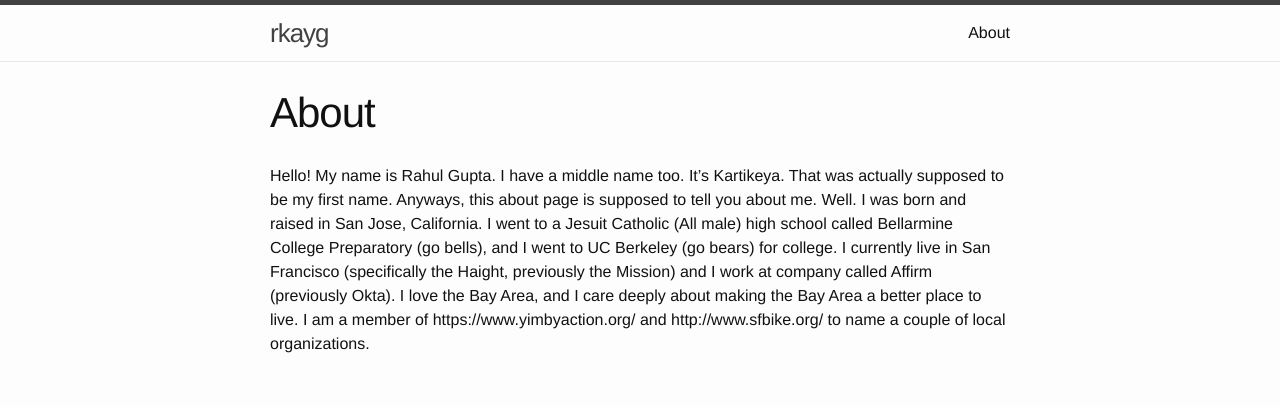
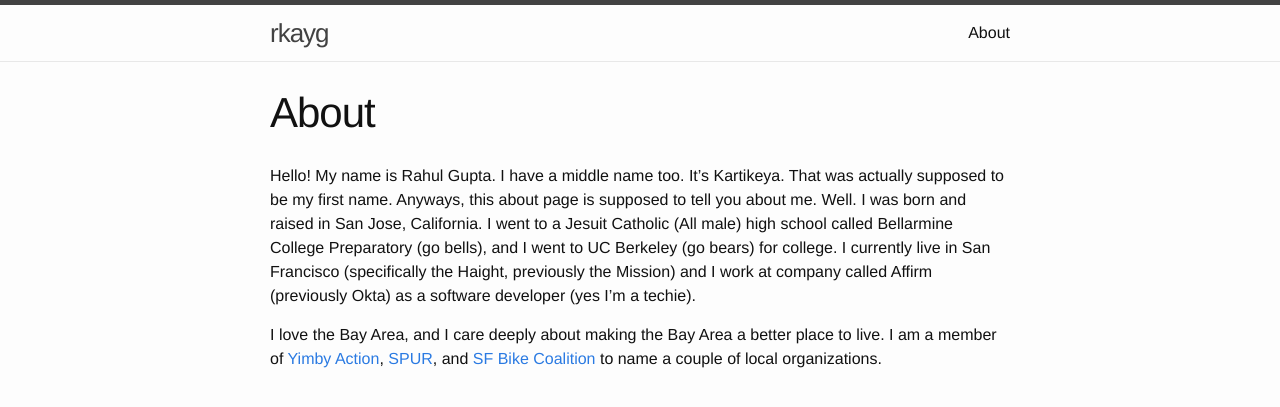
Before and after one commit to rahulkgupta/rahulkgupta.github.io, a Jekyll site: the page built from about.md, in a window 1280 px wide, cut to the strip 0-412 px from the top of the page. Shown: the top 407 px of the strip. Built offline with Jekyll 4.4.1, drawn with Linux system fonts in a browser that asks for light colours.

Commit message:
add links to about page

```diff
--- a/about.md
+++ b/about.md
@@ -4,4 +4,6 @@ title: About
 permalink: /about/
 ---
 
-Hello! My name is Rahul Gupta. I have a middle name too. It's Kartikeya. That was actually supposed to be my first name. Anyways, this about page is supposed to tell you about me. Well. I was born and raised in San Jose, California. I went to a Jesuit Catholic (All male) high school called Bellarmine College Preparatory (go bells), and I went to UC Berkeley (go bears) for college. I currently live in San Francisco (specifically the Haight, previously the Mission) and I work at company called Affirm (previously Okta). I love the Bay Area, and I care deeply about making the Bay Area a better place to live. I am a member of https://www.yimbyaction.org/ and http://www.sfbike.org/ to name a couple of local organizations.
+Hello! My name is Rahul Gupta. I have a middle name too. It's Kartikeya. That was actually supposed to be my first name. Anyways, this about page is supposed to tell you about me. Well. I was born and raised in San Jose, California. I went to a Jesuit Catholic (All male) high school called Bellarmine College Preparatory (go bells), and I went to UC Berkeley (go bears) for college. I currently live in San Francisco (specifically the Haight, previously the Mission) and I work at company called Affirm (previously Okta) as a software developer (yes I'm a techie).
+
+I love the Bay Area, and I care deeply about making the Bay Area a better place to live. I am a member of [Yimby Action](https://www.yimbyaction.org/), [SPUR](http://www.spur.org), and [SF Bike Coalition](http://www.sfbike.org/) to name a couple of local organizations.
```
